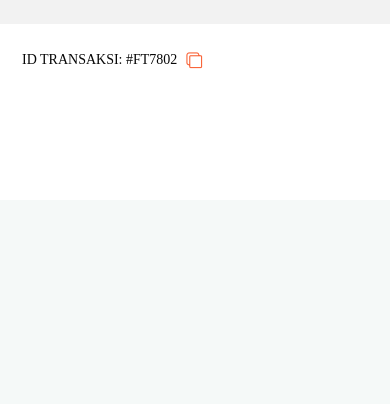
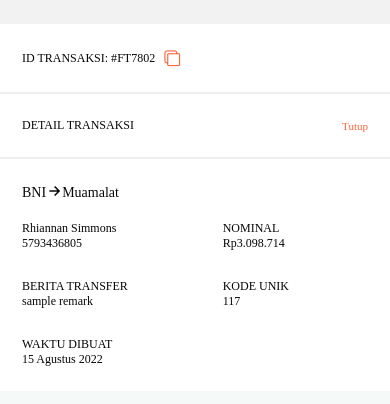
Before and after one commit to gmaggio/flip-test, a React Native app: screen /TransactionDetails in a window 390 px wide. Shown: the top 404 px of the page. Built offline with nearby package versions, Linux system fonts and the light colour scheme.

Commit message:
feat(transaction-details): add details info view
- minor refactoring of layout
- added KeyValue class model
- appTheme: add grayLightVariant & update text sizes
- UI: refactor DividerProps

```diff
--- /dev/null
+++ b/src/data/KeyValue.ts
@@ -0,0 +1,15 @@
+export default class KeyValue<K, V> {
+  public key: K
+  public value: V
+
+  constructor({
+    key,
+    value,
+  }: {
+    key: K,
+    value: V,
+  }) {
+    this.key = key
+    this.value = value
+  }
+}
--- a/src/screens/TransactionDetails/TransactionDetails.styles.ts
+++ b/src/screens/TransactionDetails/TransactionDetails.styles.ts
@@ -1,37 +1,85 @@
-import { StyleSheet } from 'react-native';
+import { StyleSheet, Modal } from 'react-native';
 
 import { appTheme } from '../../styles/appTheme';
 
 export const trxDetailsStyles = StyleSheet.create({
   // Page
-
   pageLayout: {
     backgroundColor: appTheme.colors.background,
     marginTop: 24,
     flex: 1,
   },
 
-  // sections
-
+  // Sections
   sectionLayout: {
     backgroundColor: appTheme.colors.surface,
     paddingHorizontal: 22,
-    paddingVertical: 26,
+    paddingVertical: 24,
   },
+
+  // Trx ID Section
   trxIdSection: {
     flexDirection: 'row',
     alignItems: 'center',
   },
-  trxIdButton: {
+  trxIdText: {
+    fontFamily: appTheme.texts.bold,
+  },
+  tappable: {
     marginTop: -10,
     marginBottom: -10,
     paddingVertical: 10,
     paddingRight: 10,
   },
+
+  // Heading Section
   headingSection: {
     flexDirection: 'row',
+    alignItems: 'center',
+    justifyContent: 'space-between',
   },
+  headingText: {
+    fontFamily: appTheme.texts.bold,
+
+  },
+  headingButton: {
+    marginTop: -10,
+    marginBottom: -10,
+    marginRight: -8,
+  },
+
+  // Details Section
   detailsSection: {},
-  detailsTitle: {},
-  detailsData: {},
+  detailsTitle: {
+    fontSize: appTheme.texts.sizeLarge,
+    fontFamily: appTheme.texts.bold,
+    marginBottom: 20,
+  },
+  detailsDataSection: {
+    flexDirection: 'row',
+    flexWrap: 'wrap',
+    alignContent: 'space-between',
+  },
+  detailsData: {
+    marginBottom: 28,
+
+    odd: {
+      width: '42%',
+    },
+
+    even: {
+      width: '42%',
+      marginLeft: '16%',
+      flexGrow: 0,
+      flexShrink: 1,
+    },
+
+    isLast: {
+      marginBottom: 0,
+    },
+  },
+  detailsDataKey: {
+    fontFamily: appTheme.texts.bold,
+  },
+  detailsDataValue: {},
 })
--- a/src/screens/TransactionDetails/index.tsx
+++ b/src/screens/TransactionDetails/index.tsx
@@ -1,10 +1,13 @@
 import * as React from 'react'
-import { View } from 'react-native'
+import { Text, View } from 'react-native'
 import Icon from 'react-native-vector-icons/Ionicons'
 
+import KeyValue from '../../data/KeyValue'
 import { appTheme } from '../../styles/appTheme'
 import AppText from '../../ui/AppText'
+import Divider from '../../ui/Divider'
 import Tappable from '../../ui/Tappable'
+import { Formatters } from '../../utils/formatter'
 import { trxDetailsStyles } from './TransactionDetails.styles'
 
 var _styles = trxDetailsStyles
@@ -30,26 +33,98 @@
   return (
     <View style={_styles.pageLayout}>
       <View style={[_styles.sectionLayout, _styles.trxIdSection]}>
-        <AppText style={appTheme.styles.textStyles.bold}>
+        <AppText style={_styles.trxIdText}>
           ID TRANSAKSI: #{dataContext?.id}
         </AppText>
         <Tappable
-          containerStyle={_styles.trxIdButton}
+          style={_styles.tappable}
           label=''
-          trailing={(trailingStyle) => {
-            var _height = 18
-
-            return (
-              <Icon name='copy-outline' size={18} color={trailingStyle.color} />
-            )
-          }}
+          trailing={(trailingStyle) => (
+            <Icon name='copy-outline' size={18} color={trailingStyle.color} />
+          )}
           onTapped={() => {
             console.log(`\n-----> Tapped COPY`)
           }}
         />
       </View>
-      <View style={[_styles.sectionLayout, _styles.headingSection]}></View>
-      <View style={[_styles.sectionLayout, _styles.detailsSection]}></View>
+
+      <Divider.V size={2} color={appTheme.colors.grayLightVariant} />
+
+      <View style={[_styles.sectionLayout, _styles.headingSection]}>
+        <AppText style={_styles.headingText}>DETAIL TRANSAKSI</AppText>
+        <Tappable
+          style={_styles.headingButton}
+          label='Tutup'
+          onTapped={() => {
+            console.log(`\n-----> Tapped TUTUP`)
+          }}
+        />
+      </View>
+
+      <Divider.V size={2} color={appTheme.colors.grayLightVariant} />
+
+      <View style={[_styles.sectionLayout, _styles.detailsSection]}>
+        <AppText style={_styles.detailsTitle}>
+          <Text>{Formatters.bankFixCase(dataContext?.senderBank)}</Text>
+          <Icon
+            name='arrow-forward'
+            size={16}
+            color={appTheme.texts.colorPrimary}
+          />
+          <Text>{Formatters.bankFixCase(dataContext?.beneficiaryBank)}</Text>
+        </AppText>
+        <View style={_styles.detailsDataSection}>
+          {
+            // Details List
+            Array<KeyValue<string, string>>(
+              new KeyValue({
+                key: dataContext?.beneficiaryName,
+                value: dataContext?.accountNumber,
+              }),
+              new KeyValue({
+                key: 'NOMINAL',
+                value: Formatters.currency(dataContext?.amount),
+              }),
+              new KeyValue({
+                key: 'BERITA TRANSFER',
+                value: dataContext?.remark,
+              }),
+              new KeyValue({
+                key: 'KODE UNIK',
+                value: dataContext?.uniqueCode.toString(),
+              }),
+              new KeyValue({
+                key: 'WAKTU DIBUAT',
+                value: Formatters.date(dataContext?.createdAt),
+              }),
+            ).map((item, index, array) => {
+              var _column = 2
+              var _parity = index % _column ? 'even' : 'odd'
+              var _lastIndex = array.length - 1
+              var _lastOffset = _column - 1 * (array.length % _column)
+              var _isLast = index > _lastIndex - _lastOffset
+
+              return (
+                <View
+                  key={index}
+                  style={[
+                    _styles.detailsData,
+                    _styles.detailsData[_parity],
+                    _isLast ? _styles.detailsData.isLast : null,
+                  ]}
+                >
+                  <View>
+                    <AppText style={_styles.detailsDataKey}>{item.key}</AppText>
+                    <AppText style={_styles.detailsDataValue}>
+                      {item.value}
+                    </AppText>
+                  </View>
+                </View>
+              )
+            })
+          }
+        </View>
+      </View>
     </View>
   )
 }
--- a/src/screens/TransactionList/ui/SortModal/SortModal.tsx
+++ b/src/screens/TransactionList/ui/SortModal/SortModal.tsx
@@ -1,11 +1,12 @@
 import React from 'react'
-import { TouchableOpacity, View } from 'react-native'
+import { TouchableHighlight, View } from 'react-native'
 
 import AppText from '../../../../ui/AppText'
 import ModalBox from '../../../../ui/ModalBox'
 import { SortTypes } from '../../TransactionList.types'
 import { sortModalStyles } from './SortModal.styles'
 
+var _styles = sortModalStyles
 
 export const SortLabels = {
   sort: 'URUTKAN',
@@ -16,37 +17,36 @@
 }
 
 const SortModal = (props: {
-  value: SortTypes,
-  visible: boolean,
-  onSelect: (value: SortTypes) => void,
-  onClose: () => void,
+  value: SortTypes
+  visible: boolean
+  onSelect: (value: SortTypes) => void
+  onClose: () => void
 }) => {
   return (
     <ModalBox
       visible={props.visible}
       onClose={props.onClose}
-      style={sortModalStyles.sortOptionsList}
+      style={_styles.sortOptionsList}
     >
-      {
-        Object.keys(SortLabels).map((item) => (
-          <TouchableOpacity
+      {Object.keys(SortLabels).map((item) => (
+        <TouchableHighlight
           key={item}
           onPress={() => props.onSelect(item as SortTypes)}
-            activeOpacity={.5}
+          activeOpacity={0.5}
         >
-            <View style={sortModalStyles.sortOptionsItem}>
-              <View style={sortModalStyles.sortOptionsSwitch}>
-                {props.value === item ?
-                  <View style={sortModalStyles.sortOptionsSwitchActive} /> : null}
+          <View style={_styles.sortOptionsItem}>
+            <View style={_styles.sortOptionsSwitch}>
+              {props.value === item ? (
+                <View style={_styles.sortOptionsSwitchActive} />
+              ) : null}
             </View>
-              <AppText style={sortModalStyles.sortOptionsLabel}>
+            <AppText style={_styles.sortOptionsLabel}>
               {SortLabels[item]}
             </AppText>
           </View>
-          </TouchableOpacity>
-        ))
-      }
-    </ModalBox >
+        </TouchableHighlight>
+      ))}
+    </ModalBox>
   )
 }
 export default SortModal
--- a/src/styles/appTheme.ts
+++ b/src/styles/appTheme.ts
@@ -7,6 +7,7 @@
   static black= '#070707';
   static gray= '#b0b0b0';
   static grayLight= '#f5f9f8';
+  static grayLightVariant= '#eeeeee';
   static white= '#fff';
   static green= '#56b686';
   static red = '#f9663b';
@@ -26,9 +27,9 @@
   bold: 'Montserrat-Bold',
 
   // Sizes
-  sizePrimary: 14,
-  sizeSecondary: 12,
-  sizeLarge: 16,
+  sizePrimary: 12,
+  sizeSecondary: 11,
+  sizeLarge: 14,
 
   // Colors
   colorPrimary: appColors.black,
--- a/src/ui/Divider.tsx
+++ b/src/ui/Divider.tsx
@@ -2,25 +2,41 @@
 import { View } from 'react-native'
 
 type DividerProps = {
-  width?: number,
-  height?: number,
+  width?: number
+  height?: number
+  color?: string
 }
 
-const BaseDivider = (props: DividerProps & { type: 'horizonal' | 'vertical' }) => {
+const BaseDivider = (
+  props: DividerProps & { type: 'horizonal' | 'vertical' },
+) => {
   return (
-    <View style={{
-      width: props.type === 'horizonal' ? props.width : undefined,
-      height: props.type === 'vertical' ? props.height : undefined,
-    }} />
+    <View
+      style={{
+        backgroundColor: props.color,
+        width: props.type === 'horizonal' ? props.width : undefined,
+        height: props.type === 'vertical' ? props.height : undefined,
+      }}
+    />
   )
 }
 
 const Divider = {
-  H: (props: { value: number }) => (
-    <BaseDivider {...props} type={'horizonal'} width={props.value} />
+  H: (props: { size?: number; color?: string }) => (
+    <BaseDivider
+      {...props}
+      type={'horizonal'}
+      width={props.size ?? 4}
+      color={props.color}
+    />
   ),
-  V: (props: { value: number }) => (
-    <BaseDivider {...props} type={'vertical'} height={props.value} />
-  )
+  V: (props: { size?: number; color?: string }) => (
+    <BaseDivider
+      {...props}
+      type={'vertical'}
+      height={props.size ?? 4}
+      color={props.color}
+    />
+  ),
 }
 export default Divider
--- a/src/ui/Tappable.tsx
+++ b/src/ui/Tappable.tsx
@@ -8,15 +8,14 @@
   label: string
   trailing?: (trailingStyle: TappableTrailingStyles) => React.ReactNode
   onTapped: () => void
-  containerStyle?: StyleProp<ViewStyle>
+  style?: StyleProp<ViewStyle>
 }
 
 const Tappable = (props: TappableProps) => {
   var _hasLabel: boolean = props.label.length > 0
 
   return (
-    <Pressable onPress={props.onTapped}>
-      <View style={[styles.layout, props.containerStyle]}>
+    <Pressable onPress={props.onTapped} style={[styles.layout, props.style]}>
       {_hasLabel ? (
         <AppText style={styles.textStyle}>{props.label}</AppText>
       ) : null}
@@ -25,7 +24,6 @@
           {props.trailing(styles.trailing)}
         </View>
       ) : null}
-      </View>
     </Pressable>
   )
 }
@@ -47,7 +45,6 @@
   },
   textStyle: {
     paddingVertical: 8,
-    margin: 0,
     color: appTheme.colors.red,
     fontFamily: appTheme.texts.bold,
     fontSize: appTheme.texts.sizeSecondary,
```
Also changed, not shown: src/screens/TransactionList/TransactionList.styles.ts (+7 -8 lines), src/screens/TransactionList/index.tsx (+6 -4 lines), src/screens/TransactionList/ui/SortModal/SortModal.styles.ts (+6 -5 lines). Lines whose indentation alone changed are shown as unchanged.
